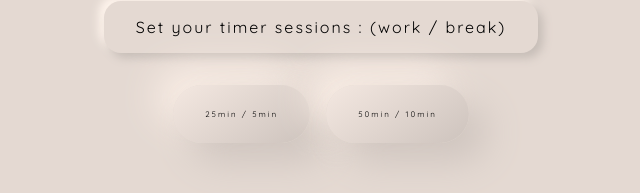
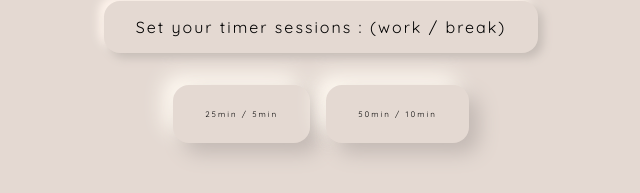
Before and after one commit to sohechai/pomodoro_web_app, a React (Create React App) app in the folder pomodoro_frontend/: page / in a window 1280 px wide. Shown: the part 146-339 px from the top of the page, without its empty margins (319-959 px from the left). Built offline with nearby package versions, Linux system fonts and the light colour scheme.

Commit message:
modif border setting OK

```diff
--- a/pomodoro_frontend/src/styles/style.scss
+++ b/pomodoro_frontend/src/styles/style.scss
@@ -113,7 +113,7 @@ section.description {
 			align-items: center;
 			font-size: 16px;
 			padding: 16px 32px;
-			border-radius: 17px;
+			border-radius: 16px;
 			background: #e4d9d2;
 			box-shadow: 5px 5px 10px #c6bdb7,
 				-5px -5px 10px #fff5ed;
@@ -136,12 +136,11 @@ section.description {
 				display: inline-flex;
 				margin: 64px 8px;
 				padding: 24px 32px;
-				border-radius: 69px;
-				background: linear-gradient(145deg, #f4e8e1, #cdc3bd);
-				box-shadow: 18px 18px 36px #cfc5bf,
-					-18px -18px 36px #f9ede5;
+				border-radius: 16px;
+				background: #e4d9d2;
+				box-shadow: 10px 10px 20px #c2b8b3,
+					-10px -10px 20px #fffaf2;
 				transition: background-color 1s ease-out;
-
 
 				&:hover {
 					cursor: pointer;
@@ -185,7 +184,7 @@ section.timer {
 			margin: 16px;
 			padding: 10px;
 			display: flex;
-			border-radius: 17px;
+			border-radius: 16px;
 			background: #e4d9d2;
 			box-shadow: 5px 5px 10px #c6bdb7,
 				-5px -5px 10px #fff5ed;
@@ -222,7 +221,7 @@ section.todolist {
 		justify-content: center;
 		align-items: center;
 		text-align: center;
-		border-radius: 17px;
+		border-radius: 16px;
 		background: linear-gradient(145deg, #f4e8e1, #cdc3bd);
 		box-shadow: 5px 5px 10px #c6bdb7,
 			-5px -5px 10px #fff5ed;
@@ -251,7 +250,7 @@ section.todolist {
 			width: 300px;
 			height: 30px;
 			margin: 15px;
-			border-radius: 17px;
+			border-radius: 16px;
 			background: #e6e6e6;
 			box-shadow: inset 5px 5px 10px #c8c8c8,
 				inset -5px -5px 10px #ffffff;
```
